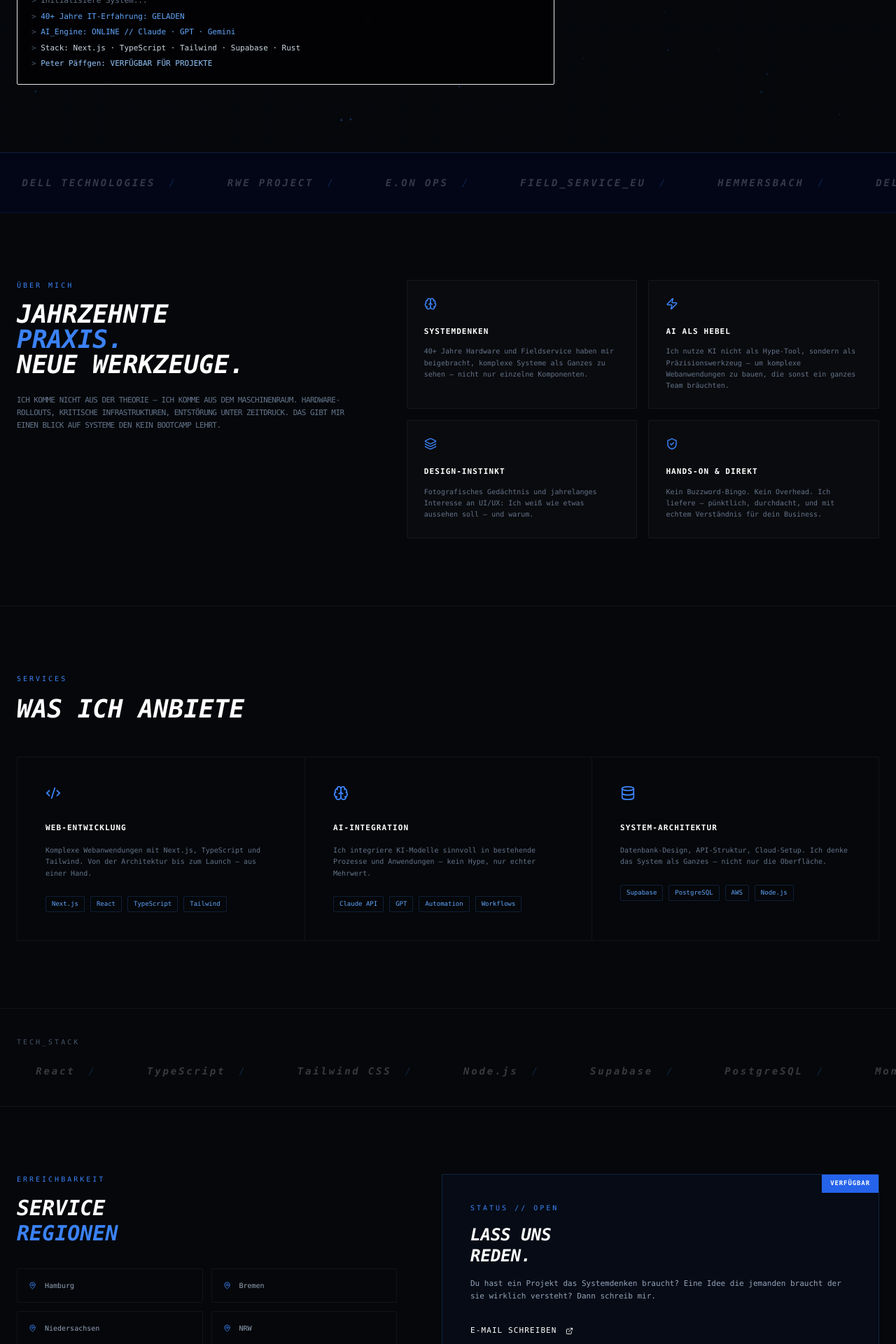
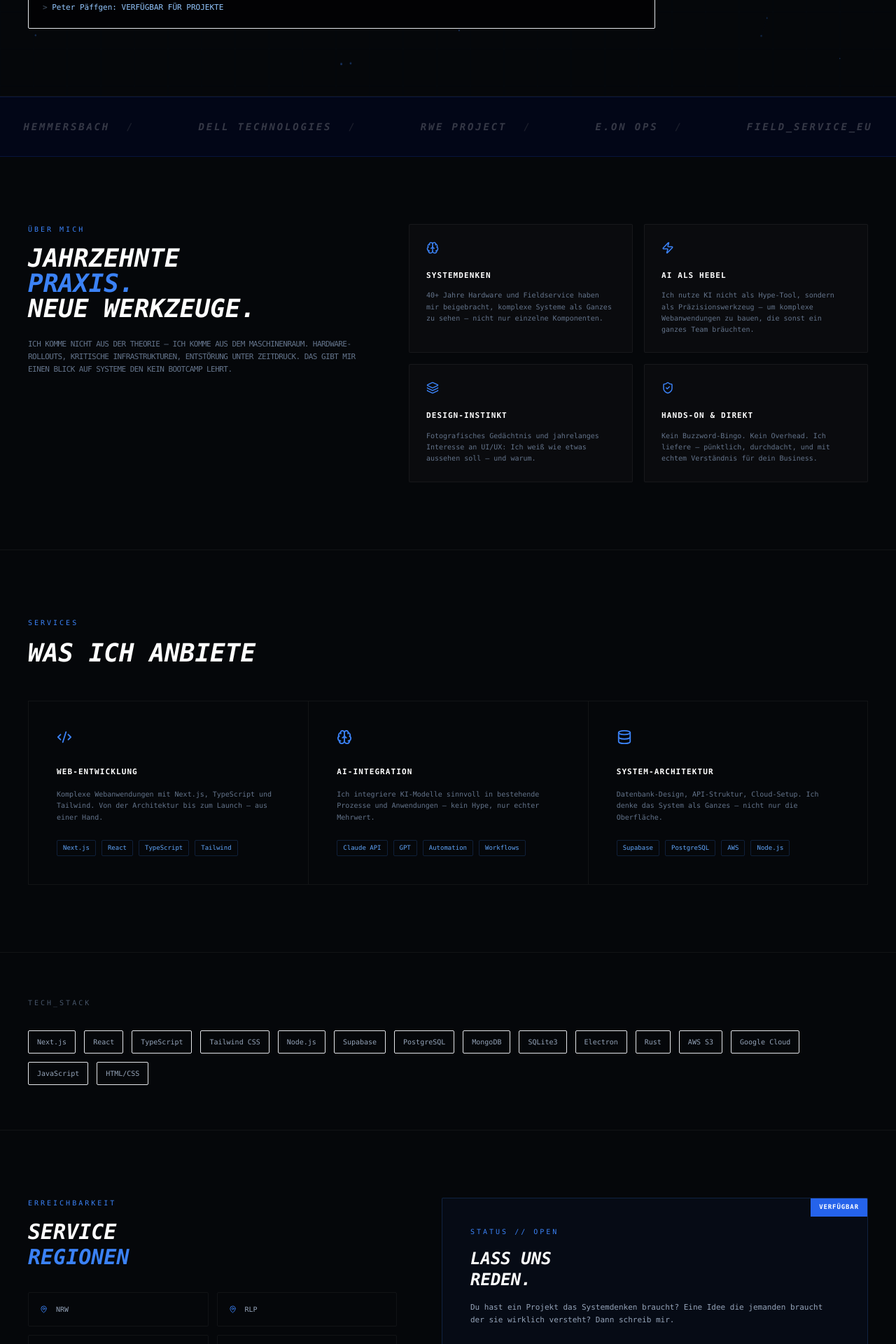
Before and after one commit to peter1965p/paeffgen-next, a Next.js app: page / in a window 1280 px wide. Shown: the part 880-2800 px from the top of the page at 70% size. Built offline with nearby package versions, Linux system fonts and the light colour scheme.

Commit message:
fix: full width layout, remove AETHER OS navbar & references

```diff
--- a/src/app/(public)/page.tsx
+++ b/src/app/(public)/page.tsx
@@ -1,7 +1,6 @@
 "use client";
 
 import { useEffect, useRef, useState } from "react";
-import { motion } from "framer-motion";
 import {
   Wrench,
   Zap,
@@ -250,11 +249,11 @@ export default function HomePage() {
       </nav>
 
       {/* ── HERO ── */}
-      <section className="relative min-h-[90vh] flex flex-col justify-center max-w-7xl mx-auto px-6 py-24 border-b border-white/5 overflow-hidden">
+      <section className="relative min-h-[90vh] flex flex-col justify-center w-full px-10 py-24 border-b border-white/5 overflow-hidden">
         <ParticleCanvas />
         <PulseRings />
 
-        <div className="relative z-10 max-w-3xl">
+        <div className="relative z-10 max-w-4xl">
           <div className="flex items-center gap-3 mb-8 text-blue-500 text-[10px] uppercase tracking-[0.3em]">
             <span className="relative flex h-2 w-2">
               <span className="animate-ping absolute inline-flex h-full w-full rounded-full bg-blue-400 opacity-75" />
@@ -325,37 +324,27 @@ export default function HomePage() {
       </section>
 
       {/* ── EXPERIENCE BAND ── */}
-      <section className="bg-slate-950 py-8 border-y border-blue-700/20 overflow-hidden">
-        <motion.div
-          className="flex gap-16 whitespace-nowrap"
-          animate={{ x: ["0%", "-50%"] }}
-          transition={{ duration: 20, repeat: Infinity, ease: "linear" }}
-        >
-          {[...Array(2)].map((_, repeat) => (
-            <div key={repeat} className="flex gap-16 shrink-0">
+      <section className="bg-slate-950 py-8 overflow-hidden border-y border-blue-700/20">
+        <div className="flex justify-around items-center opacity-20 grayscale font-black italic text-sm tracking-[0.2em] whitespace-nowrap">
           {[
             "HEMMERSBACH",
             "DELL TECHNOLOGIES",
             "RWE PROJECT",
             "E.ON OPS",
             "FIELD_SERVICE_EU",
-              ].map((s) => (
-                <span
-                  key={s}
-                  className="font-black italic text-sm tracking-[0.2em] text-white opacity-20"
-                >
-                  {s} <span className="text-blue-500 mx-2">/</span>
+          ].map((s, i) => (
+            <span key={i}>
+              {s}
+              {i < 4 && <span className="text-blue-500 mx-6">/</span>}
             </span>
           ))}
         </div>
-          ))}
-        </motion.div>
       </section>
 
       {/* ── ÜBER MICH ── */}
       <section
         id="über-mich"
-        className="max-w-7xl mx-auto px-6 py-24 border-b border-white/5"
+        className="w-full px-10 py-24 border-b border-white/5"
       >
         <div className="flex flex-col lg:flex-row gap-16 items-start">
           <div className="w-full lg:w-2/5">
@@ -421,7 +410,7 @@ export default function HomePage() {
       {/* ── SERVICES ── */}
       <section
         id="services"
-        className="max-w-7xl mx-auto px-6 py-24 border-b border-white/5"
+        className="w-full px-10 py-24 border-b border-white/5"
       >
         <p className="text-[10px] text-blue-500 tracking-[0.3em] uppercase mb-4">
           Services
@@ -479,17 +468,11 @@ export default function HomePage() {
       </section>
 
       {/* ── STACK ── */}
-      <section className="py-10 border-b border-white/5 overflow-hidden">
-        <p className="text-[10px] text-slate-600 tracking-[0.3em] uppercase mb-6 px-6">
+      <section className="w-full px-10 py-16 border-b border-white/5">
+        <p className="text-[10px] text-slate-600 tracking-[0.3em] uppercase mb-8">
           Tech_Stack
         </p>
-        <motion.div
-          className="flex gap-16 whitespace-nowrap"
-          animate={{ x: ["0%", "-50%"] }}
-          transition={{ duration: 30, repeat: Infinity, ease: "linear" }}
-        >
-          {[...Array(2)].map((_, repeat) => (
-            <div key={repeat} className="flex gap-16 shrink-0">
+        <div className="flex flex-wrap gap-3">
           {[
             "Next.js",
             "React",
@@ -509,20 +492,18 @@ export default function HomePage() {
           ].map((t) => (
             <span
               key={t}
-                  className="font-black italic text-sm tracking-[0.2em] text-white opacity-20"
+              className="text-[10px] text-slate-400 border border-white/8 px-3 py-2 rounded-sm hover:border-blue-500/30 hover:text-blue-400 transition-all cursor-default"
             >
-                  {t} <span className="text-blue-500 mx-2">/</span>
+              {t}
             </span>
           ))}
         </div>
-          ))}
-        </motion.div>
       </section>
 
       {/* ── REGION & CONTACT ── */}
       <section
         id="kontakt"
-        className="max-w-7xl mx-auto px-6 py-24 flex flex-col md:flex-row gap-16 items-start"
+        className="w-full px-10 py-24 flex flex-col md:flex-row gap-16 items-start"
       >
         <div className="flex-1">
           <p className="text-[10px] text-blue-500 tracking-[0.3em] uppercase mb-4">
@@ -534,26 +515,16 @@ export default function HomePage() {
             <span className="text-blue-500">Regionen</span>
           </h2>
           <div className="grid grid-cols-2 gap-3 text-[10px] text-slate-400 mb-8">
-            {[
-              "Hamburg",
-              "Bremen",
-              "Niedersachsen",
-              "NRW",
-              "Hessen",
-              "RLP",
-              "Saarland",
-              "Baden-Württemberg",
-              "Luxemburg",
-              "Remote_EU",
-            ].map((r) => (
+            {["NRW", "RLP", "Saarland", "Hessen", "Luxemburg", "Remote_EU"].map(
+              (r) => (
                 <div
                   key={r}
                   className="flex items-center gap-3 border border-white/5 p-4 rounded-sm hover:border-blue-500/20 transition-colors"
                 >
-                <MapPin size={11} className="text-blue-500" /> {r}{" "}
-                {/* ACTIVE */}
+                  <MapPin size={11} className="text-blue-500" /> {r}
                 </div>
-            ))}
+              ),
+            )}
           </div>
           <div className="flex items-center gap-2 text-[10px] text-slate-500">
             <Activity size={11} className="text-blue-500 animate-pulse" />
@@ -605,7 +576,7 @@ export default function HomePage() {
       </section>
 
       {/* ── FOOTER ── */}
-      <footer className="max-w-7xl mx-auto px-6 py-10 border-t border-white/5 flex flex-col md:flex-row justify-between items-center gap-4">
+      <footer className="w-full px-10 py-10 border-t border-white/5 flex flex-col md:flex-row justify-between items-center gap-4">
         <p className="text-[10px] text-slate-600 uppercase tracking-[0.4em]">
           © 2026 Päffgen IT // Peter Päffgen // Manderscheid, Vulkaneifel
         </p>
--- a/src/app/layout.tsx
+++ b/src/app/layout.tsx
@@ -1,19 +1,26 @@
-// @ts-ignore
 import "./globals.css";
-import Navbar from "@/components/Navbar";
+import type { Metadata } from "next";
 
-export const dynamic = 'force-dynamic';
+export const dynamic = "force-dynamic";
 
-// Metadaten für Paeffgen IT / AETHER OS
-export const metadata = {
-  title: "Paeffgen IT | Field Service & Hardware-Infrastruktur",
-  description: "Professioneller Vor-Ort-Service für IT-Systeme, Rollouts und Infrastruktur-Support in RLP, NRW und Hessen.",
-  keywords: ["IT-Systemtechniker", "Field Service", "Hardware Rollout", "Infrastruktur Support", "Paeffgen IT"],
+export const metadata: Metadata = {
+  title: "Päffgen IT | Senior IT Systemdenker & AI-Dev",
+  description:
+    "40+ Jahre IT-Erfahrung trifft KI-gestützte Entwicklung. Komplexe Webanwendungen, System-Architektur und AI-Integration. Remote aus der Vulkaneifel.",
+  keywords: [
+    "Päffgen IT",
+    "Fullstack Entwicklung",
+    "Next.js",
+    "AI Development",
+    "System Architektur",
+    "Vulkaneifel",
+    "Remote",
+  ],
   openGraph: {
-    title: "Paeffgen IT - AETHER OS",
-    description: "Ihr Partner für zuverlässigen IT-Field-Service.",
+    title: "Päffgen IT | Senior IT Systemdenker & AI-Dev",
+    description: "40+ Jahre IT-Erfahrung trifft KI-gestützte Entwicklung.",
     url: "https://paeffgen-it.de",
-    siteName: "Paeffgen IT",
+    siteName: "Päffgen IT",
     images: [{ url: "/og-image.png" }],
     locale: "de_DE",
     type: "website",
@@ -27,12 +34,8 @@ export default function RootLayout({
 }) {
   return (
     <html lang="de" suppressHydrationWarning>
-      <body className="bg-[#05070a] text-white antialiased font-mono">
-        <Navbar />
-        {/* pt-20 sorgt dafür, dass der Content unter der Navbar startet */}
-        <main className="pt-20">
-          {children}
-        </main>
+      <body className="bg-[#05070a] text-white antialiased font-mono w-full overflow-x-hidden">
+        <main className="w-full">{children}</main>
       </body>
     </html>
   );
```
Lines whose indentation alone changed are shown as unchanged.
